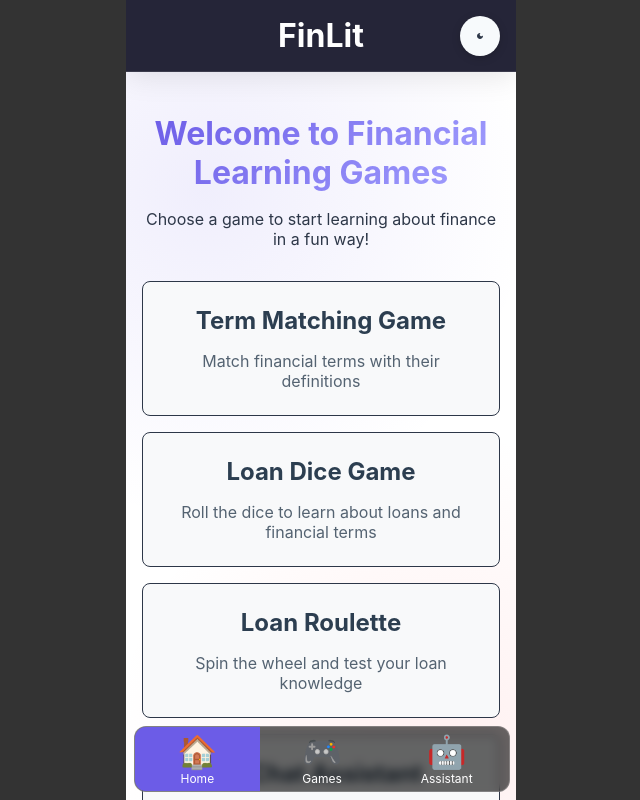
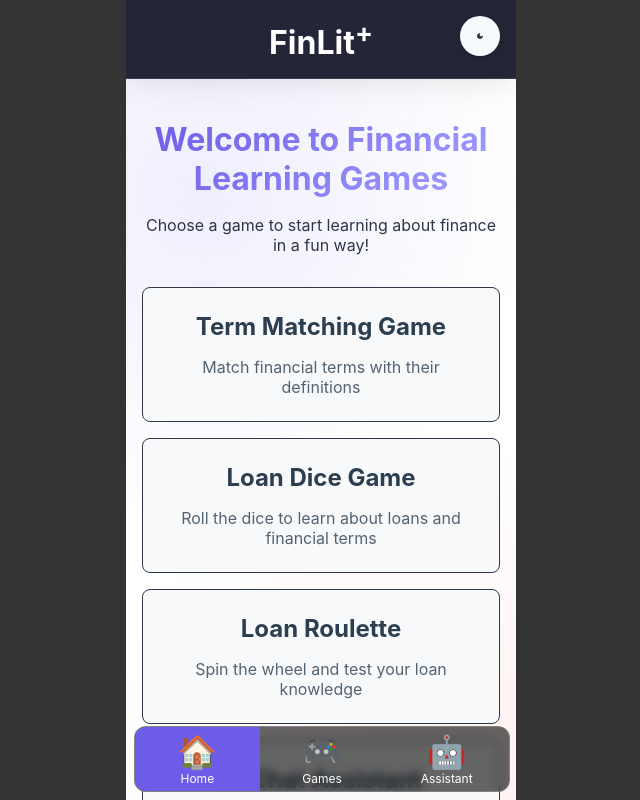
Before and after one commit to surekharao/db_hackathone_2025, a React (Create React App) app in the folder financial-gamification-app/: page / in a window 1280 px wide. Shown: the top 800 px of the page, without its empty margins (319-959 px from the left). Built offline with nearby package versions, Linux system fonts and the light colour scheme.

Commit message:
feat: FinLit+

```diff
--- a/financial-gamification-app/src/App.tsx
+++ b/financial-gamification-app/src/App.tsx
@@ -31,7 +31,9 @@ const App: React.FC = () => {
           <ChatProvider>
             <div className="app">
               <header className="app-header">
-                <h1>FinLit</h1>
+                <h1>
+                  FinLit<sup>+</sup>
+                </h1>
                 <StyleSelector />
                 {/*<nav>*/}
                 {/*  <ul>*/}
```
